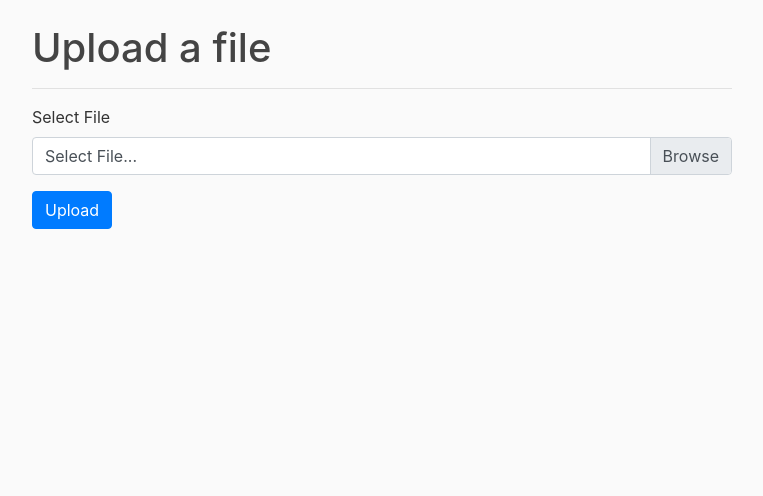
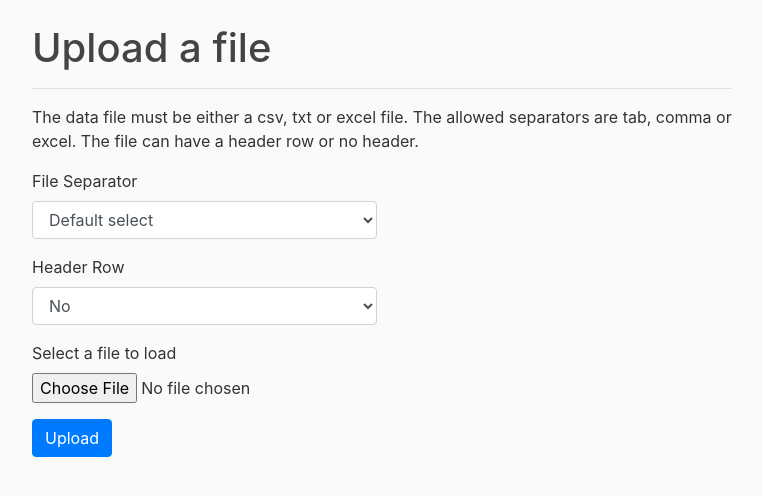
Before and after one commit to apate107/FE-595-Final, a Flask app: page /uploadfile in a window 1280 px wide. Shown: the part 56-552 px from the top of the page, without its empty margins (68-831 px from the left). Run offline with Flask 2, Linux system fonts and the light colour scheme; some libraries are stand-ins or nearby versions.

Commit message:
Inital Preprocessing

```diff
--- a/app.py
+++ b/app.py
@@ -1,7 +1,8 @@
-from flask import Flask,jsonify,render_template, request, redirect,url_for
+from flask import Flask,jsonify,render_template, request, redirect,url_for,flash
 import os
+from functions import *
 
-
+global uploadedDataframe
 app = Flask(__name__)
 
 app.config['SECRET_KEY'] = 'MYFAVORITECLASSISFE595'
@@ -14,23 +15,42 @@
     return render_template("home.html")
 
 
-@app.route("/uploadfile", methods=["GET", "POST"])
+@app.route("/uploadfile", methods=["GET"])
+def uploadfileGet():
+    return render_template("upload.html")
+
+
+@app.route("/uploadfile", methods=["POST"])
 def uploadfile():
     if request.method == "POST":
 
-        if request.files:
-
-            dfile = request.files["datafile"]
-
-            dfile.save(os.path.join(app.config["FILE_UPLOADS"], dfile.filename))
+        if 'datafile' not in request.files:
+            flash('No file')
+            return redirect(request.url)
 
 
-            return redirect('/')
-    return render_template("upload.html")
+        dfile = request.files["datafile"]
+        filename = os.path.join(app.config["FILE_UPLOADS"], dfile.filename)
+        dfile.save(filename)
+        dsep = request.form.get("datasep")
+        dheader = request.form.get("dataheader")
+
+        uploadedDataframe = processInitialFile(filename,dheader,dsep )
+        dfData = uploadedDataframe[:5]
+        return render_template("uploadprocessed.html", tables=[dfData.to_html(classes='data')], titles=dfData.columns.values)
+
+    else:
+        return render_template("upload.html")
 
 @app.errorhandler(404)
 def page_not_found(e):
     return "<h1>404</h1><p>The resource could not be found.</p>", 404
 
+@app.after_request
+def add_header(response):
+    response.cache_control.max_age = 0
+    response.no_cache = True
+    return response
+
 if __name__ == '__main__':
     app.run(debug=True, host="0.0.0.0", port=5000)
--- a/templates/upload.html
+++ b/templates/upload.html
@@ -10,17 +10,40 @@
 
       <h1>Upload a file</h1>
       <hr>
-
+      <p>
+        The data file must be either a csv, txt or excel file.  The allowed separators are tab, comma or excel.
+        The file can have a header row or no header.
+      </p>
       <form action="/uploadfile" method="POST" enctype="multipart/form-data">
 
-        <div class="form-group">
-          <label>Select File</label>
-          <div class="custom-file">
-            <input type="file" class="custom-file-input" accept=".txt, .csv, application/vnd.openxmlformats-officedocument.spreadsheetml.sheet, application/vnd.ms-excel" name="datafile" id="datafile">
-            <label class="custom-file-label" for="datafile">Select File...</label>
+        <div class="form-row">
+          <div class="form-group col-md-6">
+              <label for="datasep">File Separator</label>
+              <select class="form-control" id="datasep" name="datasep">
+                <option>Default select</option>
+                <option>CSV</option>
+                <option>TXT</option>
+                <option>Excel</option>
+              </select>
           </div>
         </div>
+        <div class="form-row">
+          <div class="form-group col-md-6">
+              <label for="dataheader">Header Row</label>
+              <select class="form-control" id="dataheader" name="dataheader">
+                <option>No</option>
+                <option>Yes</option>
 
+              </select>
+          </div>
+        </div>
+        <div class="form-row">
+          <div class="form-group col-md-6">
+            <label for="datafile">Select a file to load</label>
+            <input type="file" class="form-control-file" id="datafile" name="datafile"
+            accept=".txt, .csv, application/vnd.openxmlformats-officedocument.spreadsheetml.sheet, application/vnd.ms-excel">
+          </div>
+        </div>
         <button type="submit" class="btn btn-primary">Upload</button>
 
       </form>
```
Also changed, not shown: functions.py (added, +20 -0 lines), inputfiles/TestNoHeader.csv (added, +9 -0 lines), templates/uploadprocessed.html (added, +31 -0 lines), testfiles/TestNoHeader.csv (added, +9 -0 lines), testfiles/TestNoHeader.txt (added, +9 -0 lines), testfiles/TestWHeader.csv (added, +10 -0 lines), testfiles/TestWHeader.txt (added, +10 -0 lines), 3 other files.
